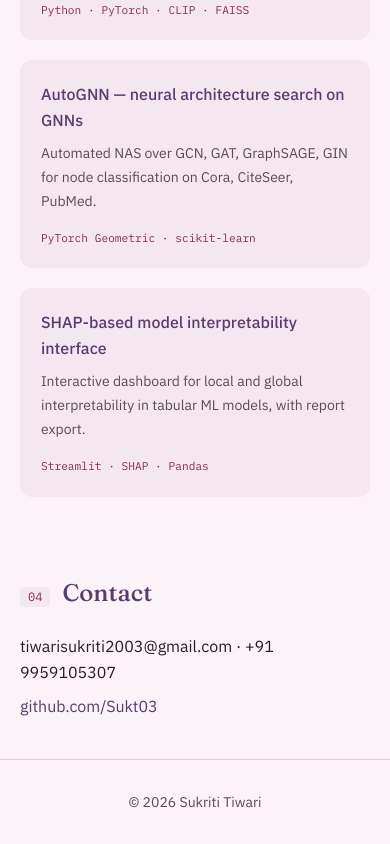
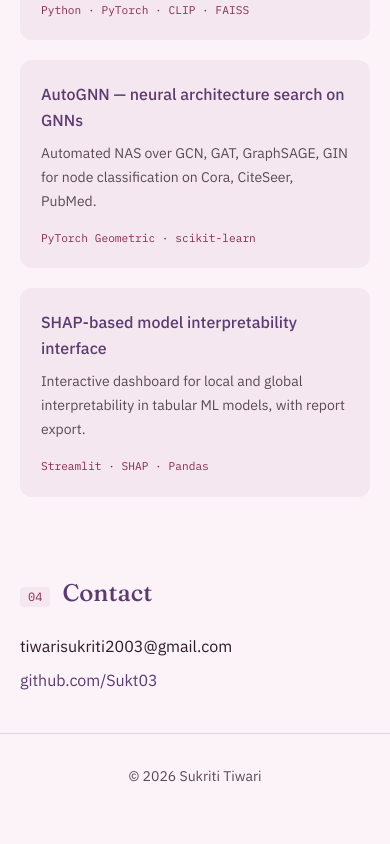
Before and after one commit to Sukt03/sukriti, a React (Vite) app: page / in a window 390 px wide. Shown: the part 3630-4474 px from the top of the page. After the commit the page ends 4448 px from the top, so only its background shows below. Built offline with nearby package versions, Linux system fonts and the light colour scheme.

Commit message:
Remove phone number from contact

```diff
--- a/src/data/content.js
+++ b/src/data/content.js
@@ -45,7 +45,7 @@ export const projects = [
 ]
 
 export const contact = {
-  details: 'tiwarisukriti2003@gmail.com · +91 9959105307',
+  details: 'tiwarisukriti2003@gmail.com',
   github: 'github.com/Sukt03',
   githubUrl: 'https://github.com/Sukt03',
 }
```
